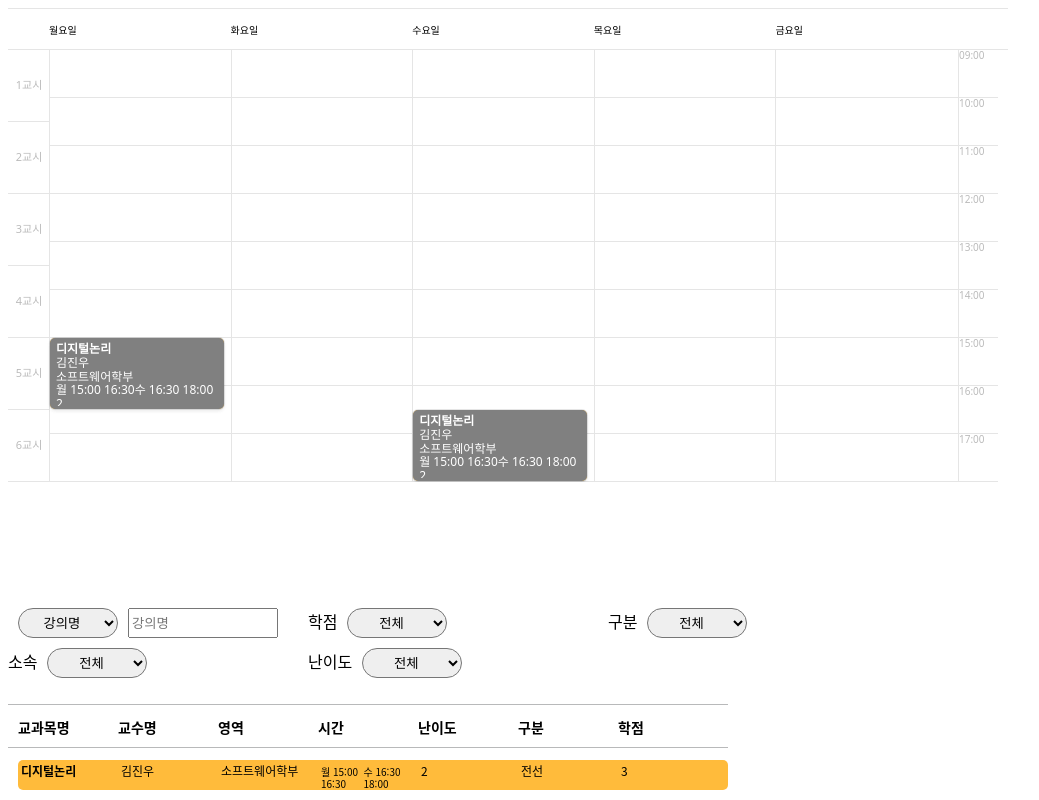
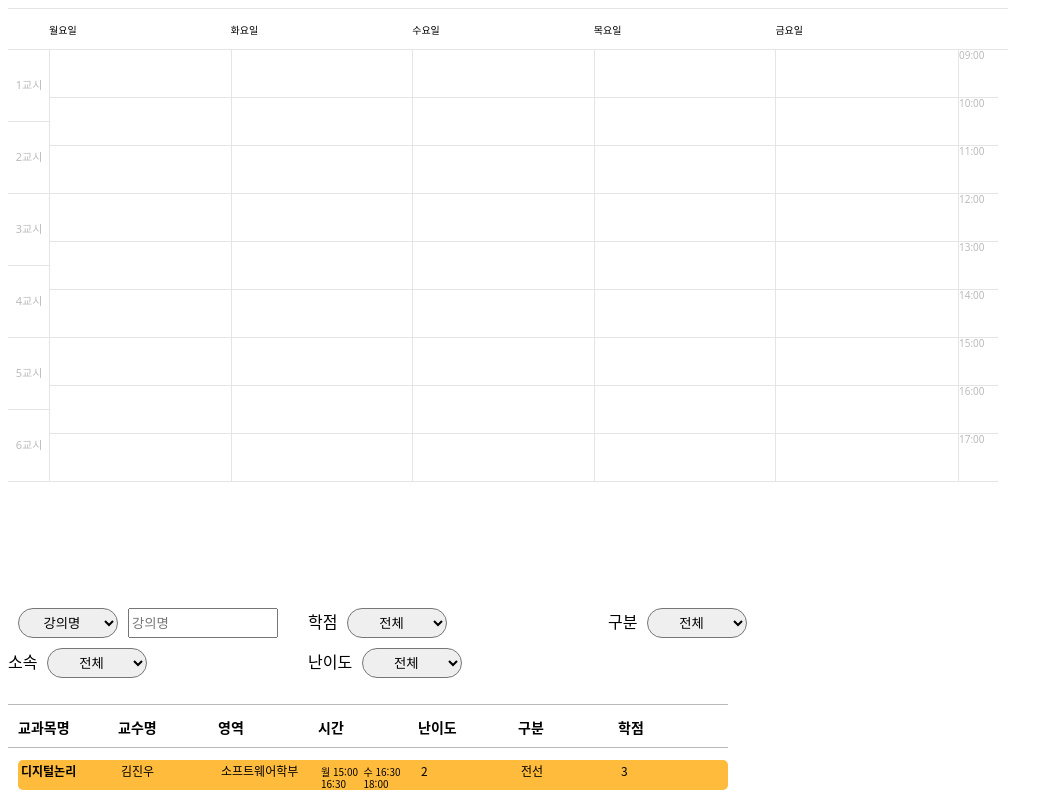
Before and after one commit to 19-21-40/KLtime_FrontEnd, a React (Create React App) app: page / in a window 1280 px wide. Shown: the top 800 px of the page, without its empty margins (0-1039 px from the left). Built offline with nearby package versions, Linux system fonts and the light colour scheme.

Commit message:
Debug:TimeTable Bug Fix

```diff
--- a/src/components/TimeTable.js
+++ b/src/components/TimeTable.js
@@ -47,6 +47,7 @@ function TimeTable({
         'rgb(158, 95, 255)',
         'rgb(187, 220, 0)',
         'rgb(255, 64, 64)',
+        'red','green','blue','orange','yellow','pink','skyblue'
     ];
 
     const [seletedTable, SetSeletedTable] = useState({
@@ -59,17 +60,18 @@ function TimeTable({
         let maxDay = 5;
         let minTime = 9;
         let minPeriod = 2;
-        selectedLectures.forEach((lecture) => {
+        selectedLectures?.forEach((lecture) => {
             lecture.lectureTimes.forEach((time) => {
                 const dayIndex = dayNames.indexOf(time.day) + 1;
-                const timeIndex = time.startTime.split(":")[0];
+                const timeIndex = parseInt(time.startTime.split(":")[0]);
                 if (timeIndex < minTime) minTime = timeIndex;
                 if (dayIndex > maxDay) maxDay = dayIndex;
             })
         })
-        hoveredLecture.lectureTimes.forEach((time)=>{
+        console.log(hoveredLecture)
+        hoveredLecture?.lectureTimes.forEach((time)=>{
             const dayIndex = dayNames.indexOf(time.day) + 1;
-            const timeIndex = time.startTime.split(":")[0];
+            const timeIndex = parseInt(time.startTime.split(":")[0]);
             if (timeIndex < minTime) minTime = timeIndex;
             if (dayIndex > maxDay) maxDay = dayIndex;
         })
@@ -81,6 +83,7 @@ function TimeTable({
             periods: periods.slice(minPeriod, 15)
         })
     }, [selectedLectures,hoveredLecture])
+
     const onClick=(e)=>{
         console.log(e.currentTarget)
     }
@@ -197,7 +200,7 @@ function TimeTable({
                                             >
                                                 <div className={styles.timeTableDayBlock} style={{ marginRight: "8px" }}>
                                                     {
-
+                                                        selectedLectures?.length?
                                                         selectedLectures.map((lecture,index)=>(
                                                             lecture.lectureTimes.map((time)=>(
                                                                 day!==time.day?false:
@@ -219,13 +222,12 @@ function TimeTable({
                                                                 notes={lecture.notes}
                                                                 onClick={onClick}
                                                                 onCancleClick={onCancleClick}
-
                                                                 />
                                                             ))
-                                                        ))
+                                                        )):<></>
                                                     }
                                                     {
-                                                        hoveredLecture.lectureTimes.map((time)=>(
+                                                        hoveredLecture?.lectureTimes?.map((time)=>(
                                                             day!==time.day?false:
                                                             <Lecture
                                                             key={hoveredLecture.id}
--- a/src/routes/MyTimeTable.js
+++ b/src/routes/MyTimeTable.js
@@ -25,7 +25,7 @@ function MyTimeTable() {
             professor: "손명지",
             department:"전체공통",
             lectureTimes: [
-                { day: "화", startTime: "07:00", endTime: "13:30" },
+                { day: "화", startTime: "08:00", endTime: "13:30" },
                 { day: "목", startTime: "13:30", endTime: "15:00" },
             ],
             level: 1,
@@ -117,10 +117,10 @@ function MyTimeTable() {
         },
     ];
 
-    const [selectedLectures,setSelectedLectures]=useState(test.slice(0,1));
+    const [selectedLectures,setSelectedLectures]=useState([]);
     const [totalLectures, setTotalLectures]=useState(test);
     const [searchedLectures, setSearchedLectures]=useState(test);
-    const [hoveredLecture,setHoveredLecture]=useState(test[0]);
+    const [hoveredLecture,setHoveredLecture]=useState();
 
     // useEffect(()=>{
     //     setSeletedLectures(test);
```
